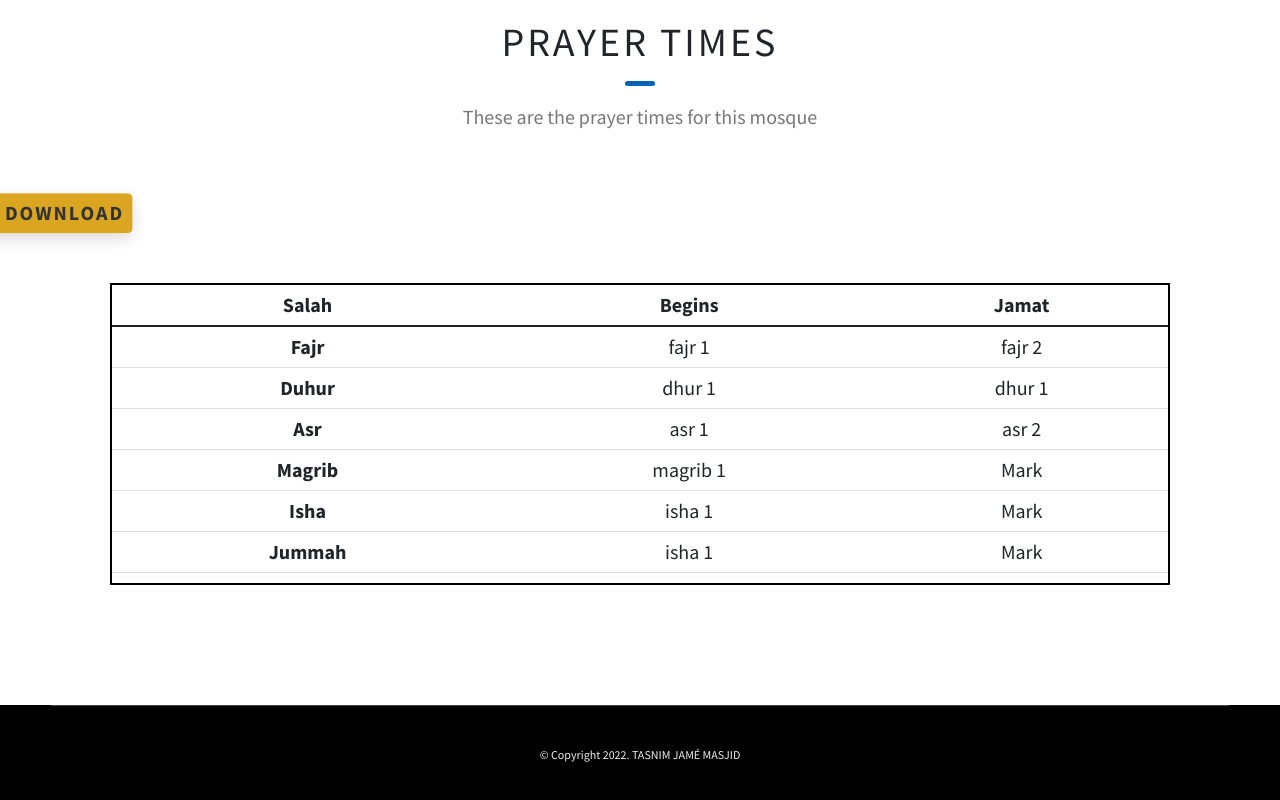
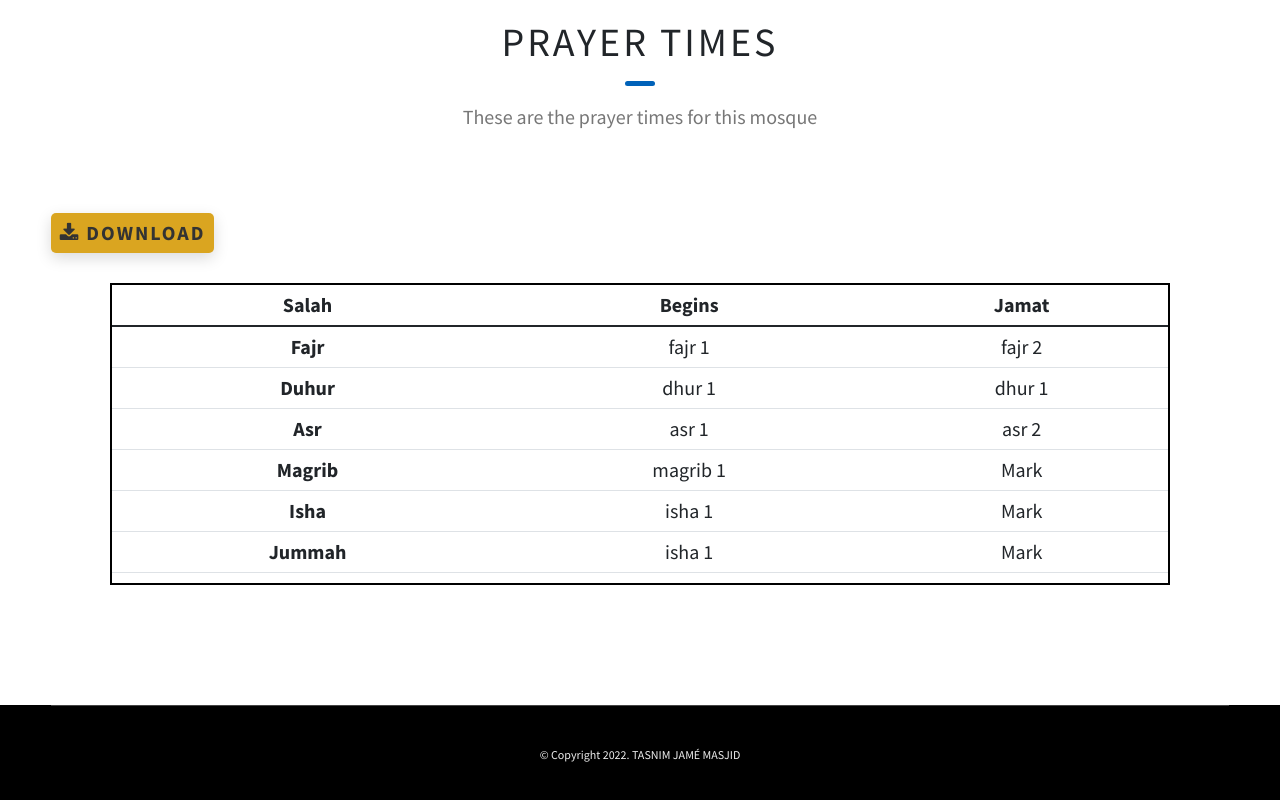
Before and after one commit to Jarifahmad/golds-mosque, a website: page index.html in a window 1280 px wide. Shown: the part 1497-2297 px from the top of the page. Drawn offline with nearby package versions, Linux system fonts and the light colour scheme.

Commit message:
Included dowload feature for download button...waiting for timetable

```diff
--- a/index.html
+++ b/index.html
@@ -173,9 +173,13 @@
             These are the prayer times for this mosque
           </span>
         </h2>
-        <button style="font-size: 20px; position: relative; bottom: 30px; transform: translate(-50% , -50%);" class="btn"><i class="fa fa-download"></i> Download</button>
+        <button style="font-size: 20px; position: relative; bottom: 30px;"
+          class="btn"><i class="fa fa-download"></i>
+          <a href="#" download="Prayer time table 2022">Download</a>
+        </button>
+
         <div class="projects__content">
-        <!--Prayer times section-->
+      <!--Prayer times section-->
         <div style="position: relative; border: 2px solid black; text-align: center; width: 90%;
     margin: 0 auto; font-size: 20px;">
         <table class="table">
```
